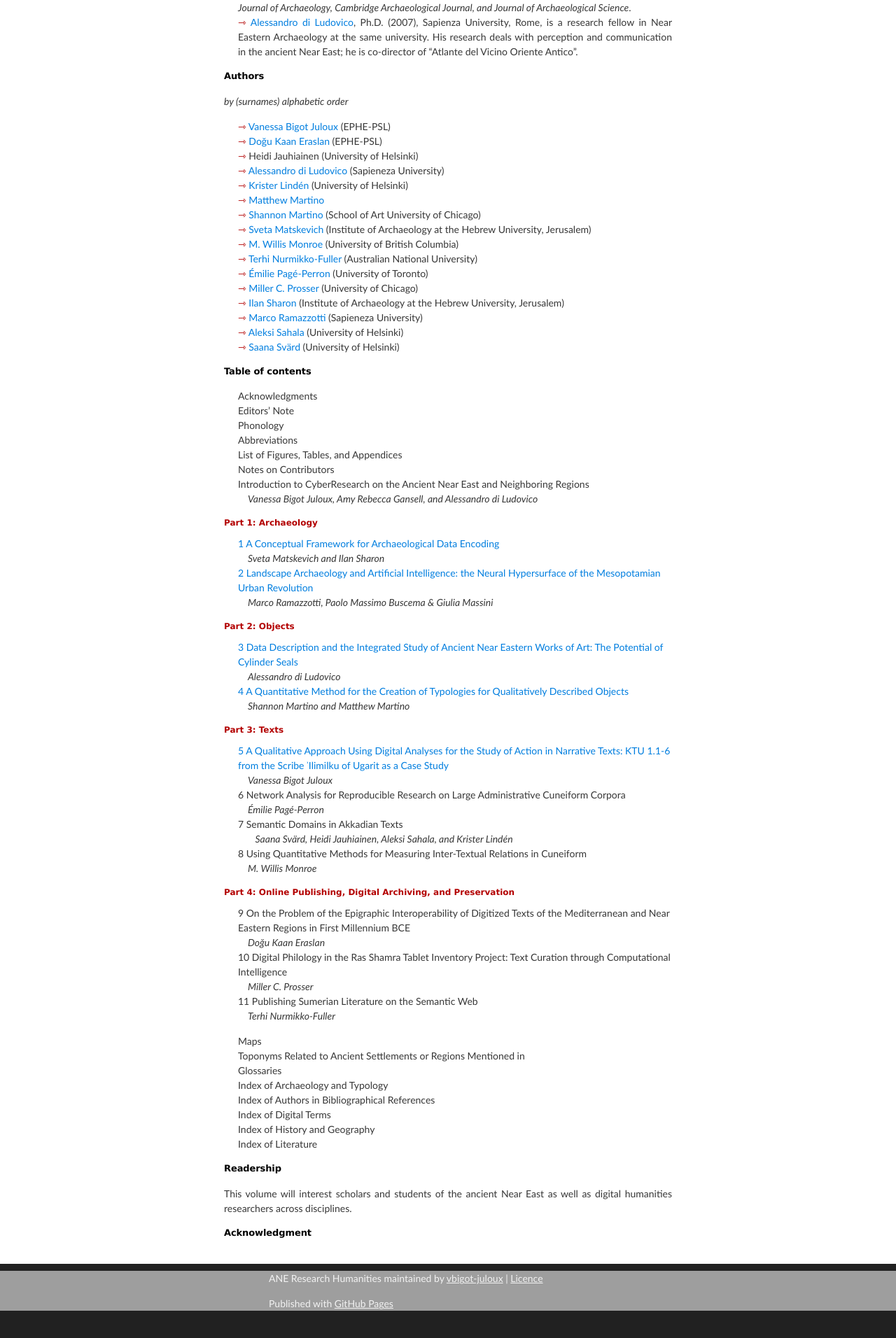
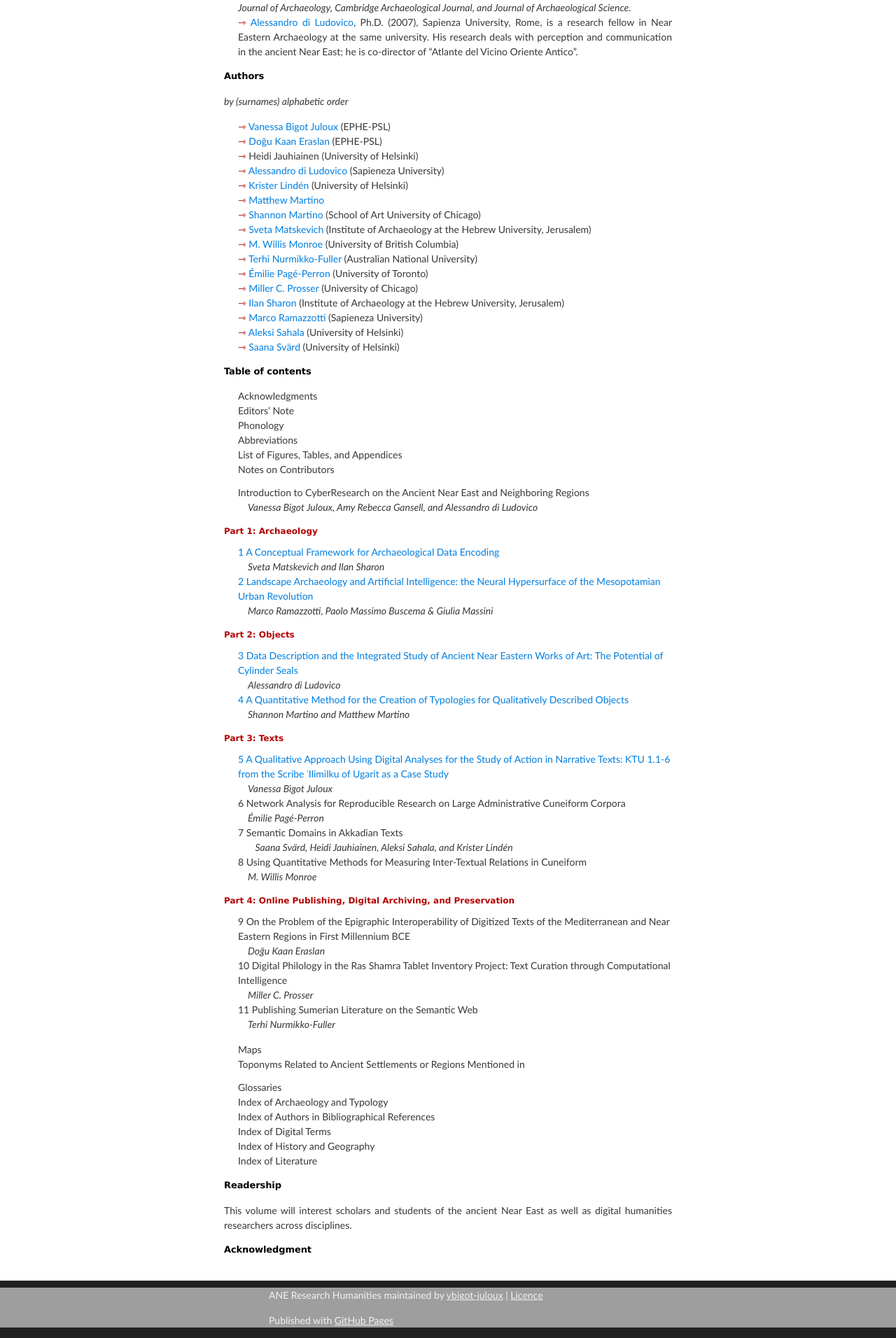
Before and after one commit to vbigot-juloux/ane-research-humanities, a Jekyll site: the page built from docs/CyberResearch-vol1.md, in a window 1280 px wide. Shown: the part 1009-2921 px from the top of the page at 70% size. Built offline with Jekyll 4.4.1, drawn with Linux system fonts in a browser that asks for light colours; comment, search, counter and statistics services are not loaded; the repository's description, which GitHub fills in, is left out; before the commit the page ends 2897 px from its top, so only the background shows below that; grey boxes are pictures that could not be loaded.

Commit message:
Update CyberResearch-vol1.md

```diff
--- a/docs/CyberResearch-vol1.md
+++ b/docs/CyberResearch-vol1.md
@@ -72,8 +72,7 @@ _by (surnames) alphabetic order_<br />
 <li>Phonology</li>
 <li>Abbreviations</li>
 <li>List of Figures, Tables, and Appendices</li>
-<li>Notes on Contributors</li>
-<li />
+<li style="padding-bottom: 12px;">Notes on Contributors</li>
 <li>Introduction to CyberResearch on the Ancient Near East and Neighboring Regions<br />
 <span style="padding-left: 1em"><em>Vanessa Bigot Juloux, Amy Rebecca Gansell, and Alessandro di Ludovico</em></span></li>
   </ul>
@@ -118,7 +117,7 @@ _by (surnames) alphabetic order_<br />
 
 <ul style="list-style-type: none;">
 <li>Maps</li>
-<li>Toponyms Related to Ancient Settlements or Regions Mentioned in</li>
+<li style="margin-bottom: 12px;">Toponyms Related to Ancient Settlements or Regions Mentioned in</li>
 <li>Glossaries </li>
 <li>Index of Archaeology and Typology </li>
 <li>Index of Authors in Bibliographical References </li>
```
